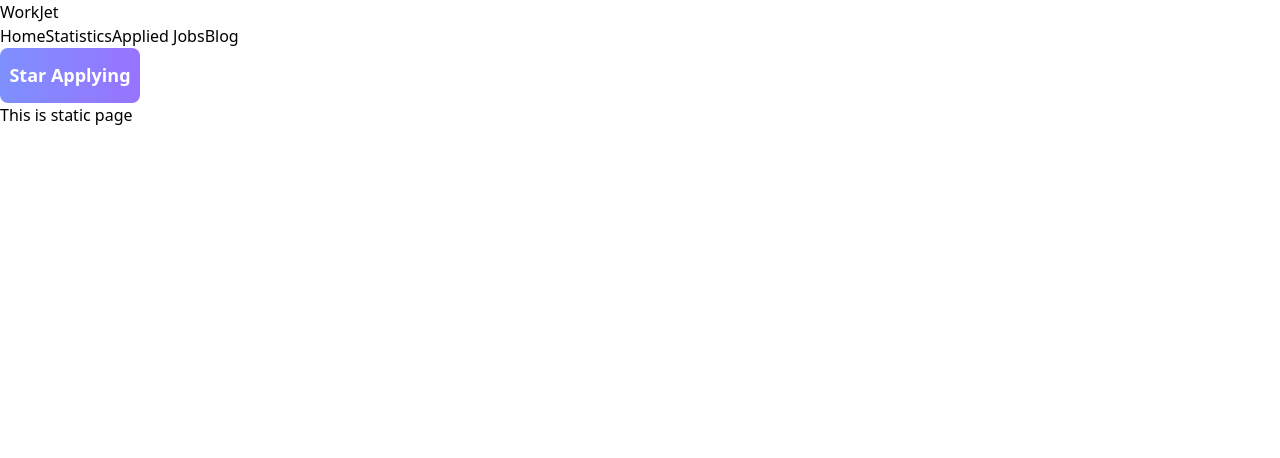
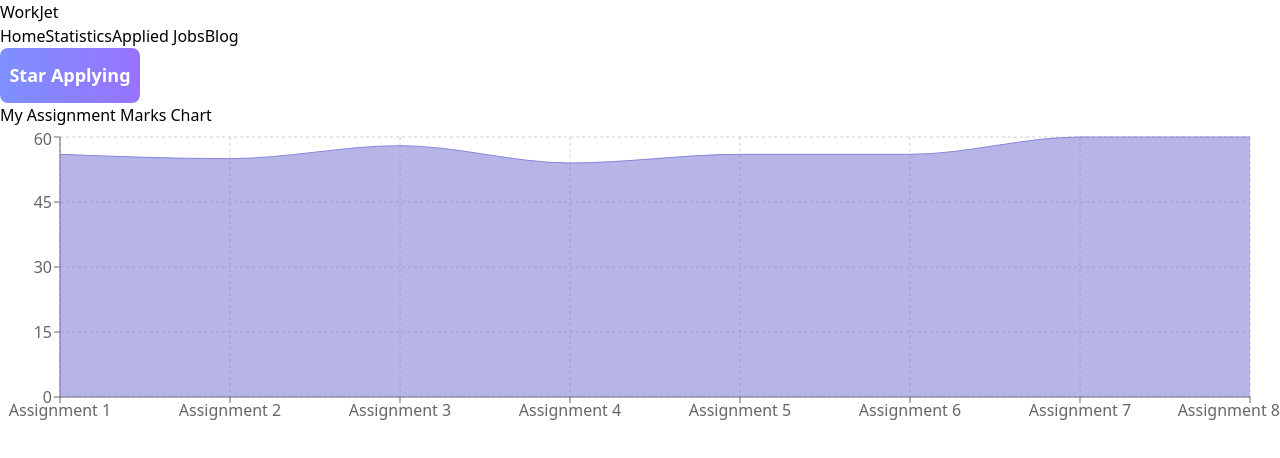
Before and after one commit to IamLikhon1/job-hunter, a React (Vite) app: page /statistics in a window 1280 px wide. Shown: the top 458 px of the page. Built offline with nearby package versions, Linux system fonts and the light colour scheme.

Commit message:
added the Statistics section

```diff
--- a/package.json
+++ b/package.json
@@ -15,6 +15,7 @@
     "react": "^18.2.0",
     "react-dom": "^18.2.0",
     "react-router-dom": "^6.10.0",
+    "recharts": "^2.5.0",
     "sort-by": "^1.2.0"
   },
   "devDependencies": {
--- a/src/components/Blog/Blog.jsx
+++ b/src/components/Blog/Blog.jsx
@@ -3,17 +3,17 @@ import React from 'react';
 const Blog = () => {
     return (
         <div className='mb-5 p-5'>
-            <h1 className='text-6xl text-center underline m-5'>Answer to the questions:</h1>
-            <h1 className='text-4xl mt-3 bg-yellow-100 p-3  font-semibold'> Ques 1: When should you use context API?</h1>
+            <h1 className='text-5xl text-center underline m-5'>Answer to the questions:</h1>
+            <h1 className='text-3xl mt-3 bg-yellow-200 p-3  font-semibold'> Ques 1: When should you use context API?</h1>
             <h2 className='text-2xl mt-3  font-medium'>Answer: Context is primarily used when some data needs to be accessible by many components at different nesting levels.For this context api props we don't use props</h2>
 
-            <h1 className='text-4xl mt-4  bg-yellow-200 p-3  font-semibold'> Ques 2: What is a custom hook?</h1>
+            <h1 className='text-3xl mt-4  bg-yellow-100 p-3  font-semibold'> Ques 2: What is a custom hook?</h1>
             <h2 className='text-2xl mt-4 font-medium'>Answer: A custom hook is a special JavaScript function,A custom hook does not require a specific signature.A custom hook always starts with the name ‘use’ and can be used to call other hooks.
 </h2>
-            <h1 className='text-4xl mt-4  bg-yellow-100 p-3  font-semibold'> Ques 3: What is useRef?</h1>
+            <h1 className='text-3xl mt-4  bg-yellow-200 p-3  font-semibold'> Ques 3: What is useRef?</h1>
             <h2 className='text-2xl mt-4 font-medium'>Answer: The useRef Hook allows you to persist values between renders.It can be used to store a mutable value that does not cause a re-render when updated.It can be used to access a DOM element directly.
 </h2>
-            <h1 className='text-4xl mt-4  bg-yellow-200 p-3   font-semibold'> Ques 4:What is useMemo?</h1>
+            <h1 className='text-3xl mt-4  bg-yellow-100 p-3   font-semibold'> Ques 4:What is useMemo?</h1>
             <h2 className='text-2xl mt-4  font-medium'>Answer: The useMemo Hook can be used to keep expensive, resource intensive functions from needlessly running
 </h2>
 
--- a/src/components/Statistics/Statistics.jsx
+++ b/src/components/Statistics/Statistics.jsx
@@ -1,11 +1,66 @@
 import React from 'react';
+import { AreaChart, Area, XAxis, YAxis, CartesianGrid, Tooltip, ResponsiveContainer, Line } from 'recharts';
+
+const marksArray=[
+    {
+        number:'Assignment 1',
+        marks:'56'
+    },
+    {
+        number:'Assignment 2',
+        marks:'55'
+    },
+    {
+        number:'Assignment 3',
+        marks:'58'
+    },
+    {
+        number:'Assignment 4',
+        marks:'54'
+    },
+    {
+        number:'Assignment 5',
+        marks:'56'
+    },
+    {
+        number:'Assignment 6',
+        marks:'56'
+    },
+    {
+        number:'Assignment 7',
+        marks:'60'
+    },
+    {
+        number:'Assignment 8',
+        marks:'60'
+    },
+]
 
 const Statistics = () => {
     return (
-        <div>
-            <h1>This is static page</h1>
+       <div>
+        <h1 className='text-4xl text-center font-semibold mt-10'>My Assignment Marks Chart</h1>
+         <div className='mt-10' style={{ width: '100%', height: 300 }}>
+        <ResponsiveContainer>
+          <AreaChart
+            data={marksArray}
+            margin={{
+              top: 10,
+              right: 30,
+              left: 0,
+              bottom: 0,
+            }}
+          >
+            <CartesianGrid strokeDasharray="3 3" />
+            <XAxis dataKey="number" />
+            <YAxis />
+            <Tooltip />
+            <Area type="monotone" dataKey="marks" stroke="#8884d8" fill="#8884d8" />
+          </AreaChart>
+        </ResponsiveContainer>
+      </div>
 
-        </div>
+       </div>
     );
 };
 
```
Also changed, not shown: 1 other file (tests, documents, lock files or other folders).
